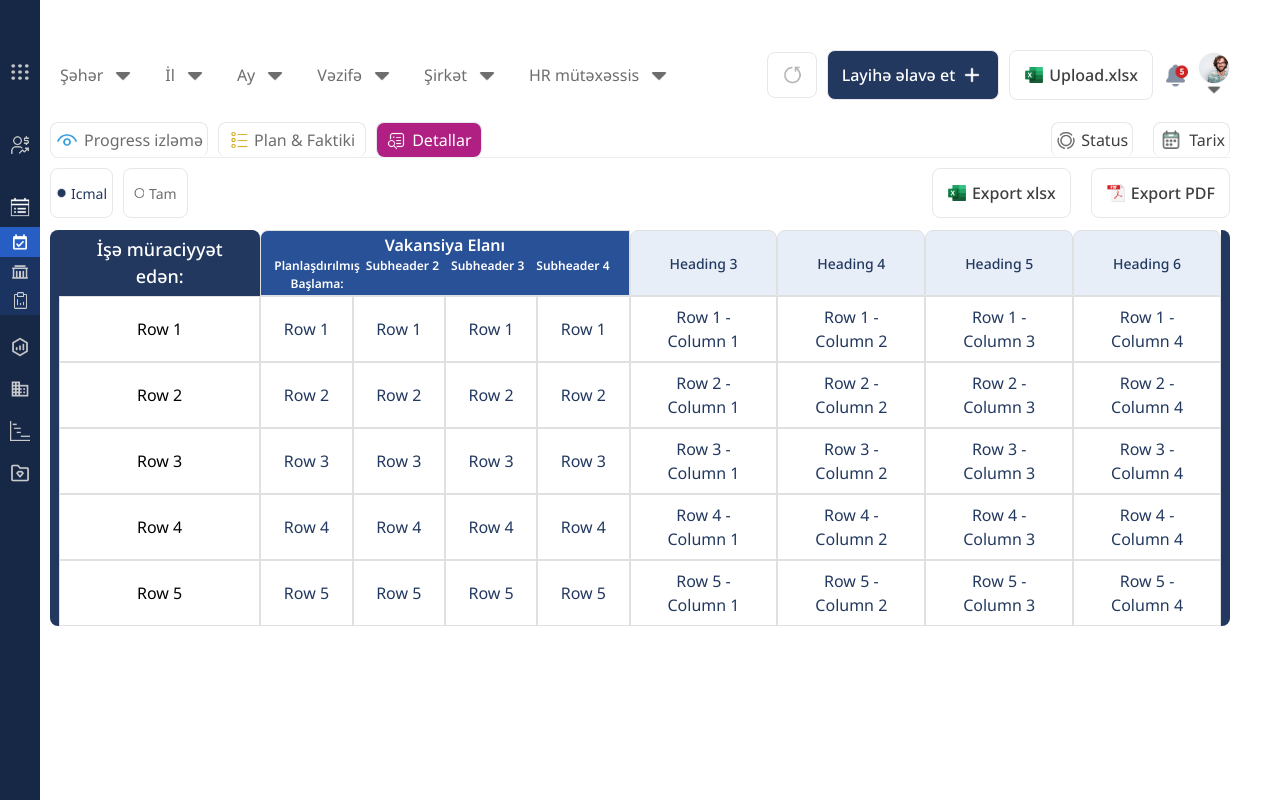
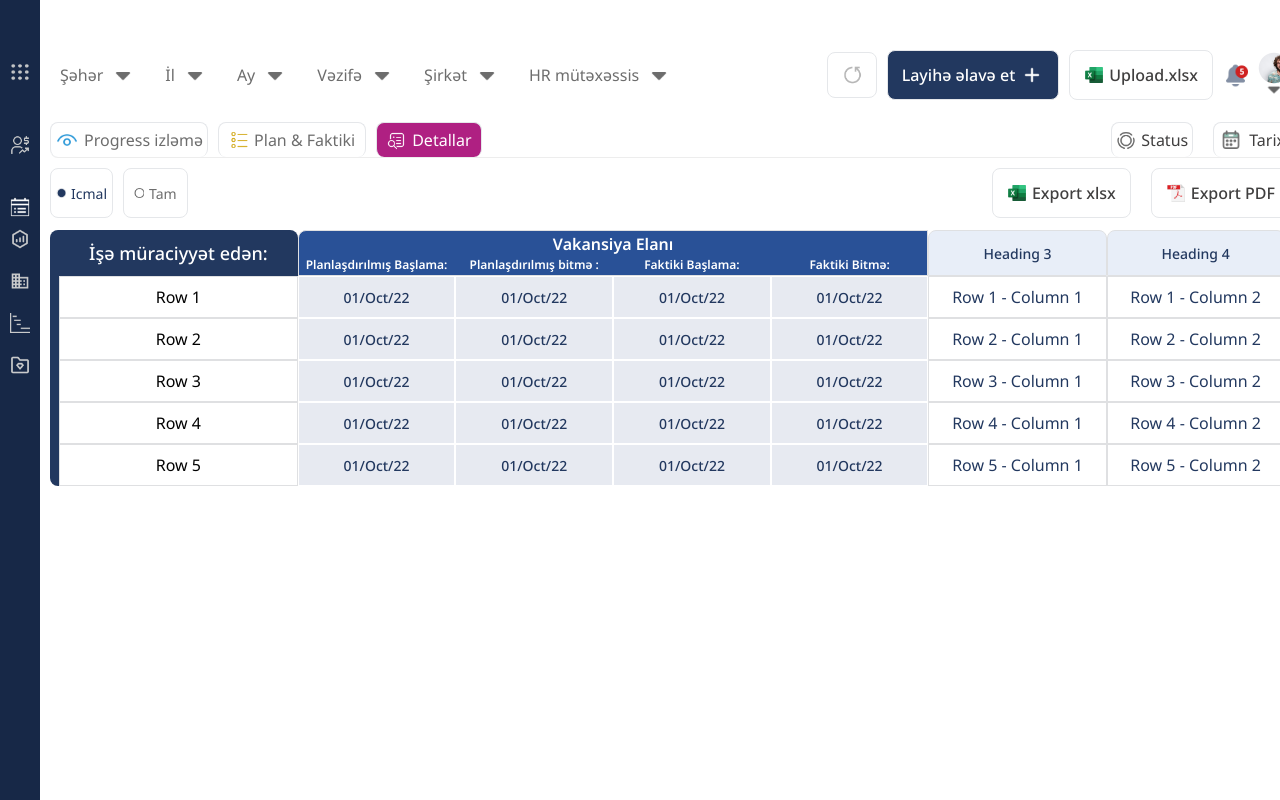
Before and after one commit to KhalidaAkhverdiyeva/dashboard-trial, a React (Vite) app: page / in a window 1280 px wide. Built offline with nearby package versions, Linux system fonts and the light colour scheme.

Commit message:
fix: close section in mouse leave

```diff
--- a/src/components/Dashboard/dashboard.tsx
+++ b/src/components/Dashboard/dashboard.tsx
@@ -2,7 +2,7 @@ import React, { useState } from "react";
 
 const Dashboard: React.FC = () => {
   const [isOpen, setIsOpen] = useState(false);
-  const [isPlanSectionOpen, setIsPlanSectionOpen] = useState(true);
+  const [isPlanSectionOpen, setIsPlanSectionOpen] = useState(false);
   const [selectedItem, setSelectedItem] = useState("masterSchedule");
 
   const openDashboard = () => {
@@ -134,6 +134,7 @@ const Dashboard: React.FC = () => {
             </div>
 
             <div
+              onMouseLeave={() => setIsPlanSectionOpen(false)}
               className={`overflow-hidden transition-all bg-[#1F3D74] duration-300 ease-in-out ${
                 isPlanSectionOpen ? "max-h-[200px] my-[10px]" : "max-h-0 "
               }`}
--- a/src/components/Table/mainTable.tsx
+++ b/src/components/Table/mainTable.tsx
@@ -1,37 +1,38 @@
 const MainTable = () => {
   return (
-    <div className="overflow-x-auto mt-[12px] max-w-full">
-      <table className="min-w-full text-left border-separate border-spacing-y-0">
+    <div className="mt-[12px] w-full">
+      <div className="overflow-x-auto max-w-full">
+        <table className="min-w-[1600px] table-auto text-left border-separate border-spacing-y-0">
           <thead>
             <tr>
-            <th className="bg-[#22385F] rounded-tl-[8px]  border-0"></th>
-            <th className="px-[21px] py-[6px] bg-[#22385F] text-white text-[18px] font-[500] text-center border-0 rounded-tr-[8px]">
+              <th className="bg-[#22385F] rounded-tl-[8px] border-0"></th>
+              <th className="px-[21px] py-[6px] bg-[#22385F] text-white text-[18px] font-[500] text-center border-0 rounded-tr-[8px] whitespace-nowrap">
                 İşə müraciyyət edən:
               </th>
               <th
                 colSpan={4}
-              className="text-center border-solid border-[1px] border-[#DFE0E2] bg-[#295197] text-[16px] font-[600] text-white rounded-tl-[8px] px-[13px] "
+                className="text-center border-solid border-[1px] border-[#DFE0E2] bg-[#295197] text-[16px] font-[600] text-white rounded-tl-[8px] whitespace-nowrap"
               >
                 Vakansiya Elanı
-              <div className="flex ">
-                <div className="flex-1 text-[12px] text-white ">
+                <div className="grid grid-cols-4 gap-1">
+                  <div className="text-[12px] text-white whitespace-nowrap">
                     Planlaşdırılmış Başlama:
                   </div>
-                <div className="flex-1 text-[12px] text-white ">
-                  Subheader 2
+                  <div className="text-[12px] text-white whitespace-nowrap">
+                    Planlaşdırılmış bitmə :
                   </div>
-                <div className="flex-1 text-[12px] text-white  ">
-                  Subheader 3
+                  <div className="text-[12px] text-white whitespace-nowrap">
+                    Faktiki Başlama:
                   </div>
-                <div className="flex-1 text-[12px] text-white ">
-                  Subheader 4
+                  <div className="text-[12px] text-white whitespace-nowrap">
+                    Faktiki Bitmə:
                   </div>
                 </div>
               </th>
               {[...Array(4)].map((_, index) => (
                 <th
                   key={index}
-                className="text-center border-solid border-[1px] border-[#DFE0E2] rounded-tl-[8px] rounded-tr-[8px] px-[13px] py-[9px] bg-[#E8EEF8] text-[14px] font-[500] text-[#22385F]"
+                  className="text-center border-solid border-[1px] border-[#DFE0E2] rounded-tl-[8px] rounded-tr-[8px] px-[13px] py-[9px] bg-[#E8EEF8] text-[14px] font-[500] text-[#22385F] whitespace-nowrap"
                 >
                   Heading {index + 3}
                 </th>
@@ -47,23 +48,23 @@ const MainTable = () => {
                     rowIndex === 4 ? "rounded-bl-[8px]" : ""
                   }`}
                 ></td>
-              <td className="px-4 py-2 bg-white text-center border-[#DFE0E2] border-[1px]">
+                <td className="px-4 py-2 bg-white text-center border-[#DFE0E2] border-[1px] whitespace-nowrap">
                   Row {rowIndex + 1}
                 </td>
 
                 {[...Array(4)].map((_, colIndex) => (
                   <td
                     key={colIndex}
-                  className="px-4 py-2 text-center bg-[] border-[#DFE0E2] border-[1px] text-[#22385F]"
+                    className="px-4 py-2 text-[14px] font-[500] text-center border-solid border-[1px] border-[#FFFFFF] bg-[#E7EAF1] text-[#22385F] whitespace-nowrap"
                   >
-                  Row {rowIndex + 1}
+                    01/Oct/22
                   </td>
                 ))}
 
                 {[...Array(4)].map((_, colIndex) => (
                   <td
                     key={colIndex}
-                  className="px-4 py-2 text-center border-[#DFE0E2] border-[1px] text-[#22385F]"
+                    className="px-4 py-2 text-center border-[#DFE0E2] border-[1px] text-[#22385F] whitespace-nowrap"
                   >
                     Row {rowIndex + 1} - {`Column ${colIndex + 1}`}
                   </td>
@@ -79,6 +80,7 @@ const MainTable = () => {
           </tbody>
         </table>
       </div>
+    </div>
   );
 };
 
```
Lines whose indentation alone changed are shown as unchanged.
